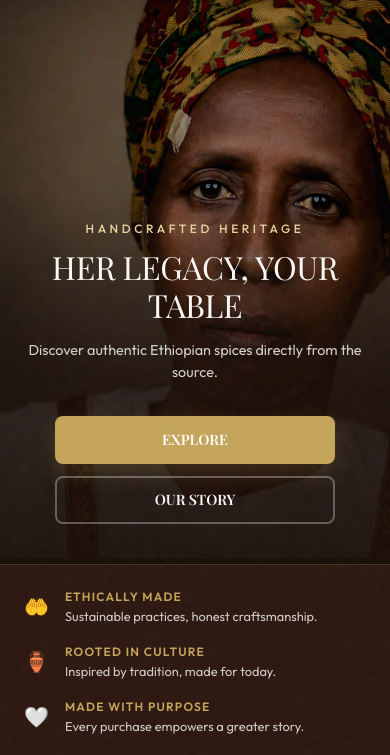
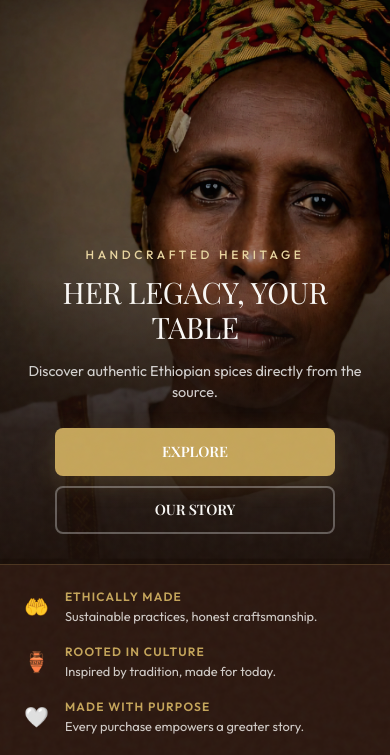
Before and after one commit to abrahamopm/shegye-baltna, a website: page index.html in a window 390 px wide. Shown: the part 86-841 px from the top of the page. Drawn offline with nearby package versions, Linux system fonts and the light colour scheme; no server answers; a web font is replaced by a local one.

Commit message:
mobile fix

```diff
--- a/assets/css/index.css
+++ b/assets/css/index.css
@@ -999,12 +999,12 @@ body.nav-over-media .lang-label {
   }
 
   .hero-content {
-    padding: 30px 1.5rem 40px;
+    padding: 20px 1.5rem 30px;
     text-align: center;
     margin: 0 auto;
     z-index: 10;
     width: 100%;
-    background: linear-gradient(to top, rgba(26, 14, 8, 0.95) 0%, rgba(26, 14, 8, 0.8) 50%, rgba(26, 14, 8, 0.4) 80%, transparent 100%);
+    background: linear-gradient(to top, rgba(26, 14, 8, 0.97) 0%, rgba(26, 14, 8, 0.85) 40%, rgba(26, 14, 8, 0.3) 70%, transparent 85%);
     border-radius: 0;
     position: relative;
   }
@@ -1016,7 +1016,7 @@ body.nav-over-media .lang-label {
   }
 
   .hero-title {
-    font-size: 2rem;
+    font-size: 1.85rem;
     margin-bottom: 1rem;
     line-height: 1.2;
     letter-spacing: -0.01em;
@@ -1024,7 +1024,7 @@ body.nav-over-media .lang-label {
 
   .hero-subtitle {
     font-size: 0.9rem;
-    margin: 0 auto 2rem;
+    margin: 0 auto 1.5rem;
     line-height: 1.5;
     color: rgba(255, 255, 255, 0.8);
   }
@@ -1032,10 +1032,11 @@ body.nav-over-media .lang-label {
   .hero-buttons {
     justify-content: center;
     flex-direction: column;
-    gap: 0.75rem;
+    gap: 0.6rem;
     width: 100%;
     max-width: 280px;
     margin: 0 auto;
+    margin-bottom: 0;
   }
 
   .hero-buttons .btn-primary,
@@ -1057,7 +1058,7 @@ body.nav-over-media .lang-label {
   }
 
   .hero-img {
-    object-position: center 15%; /* Keep face visible at the top */
+    object-position: center 10%; /* Push face higher to clear the gradient overlay */
     mask-image: none;
     -webkit-mask-image: none;
     filter: brightness(0.7) contrast(1.1);
```
